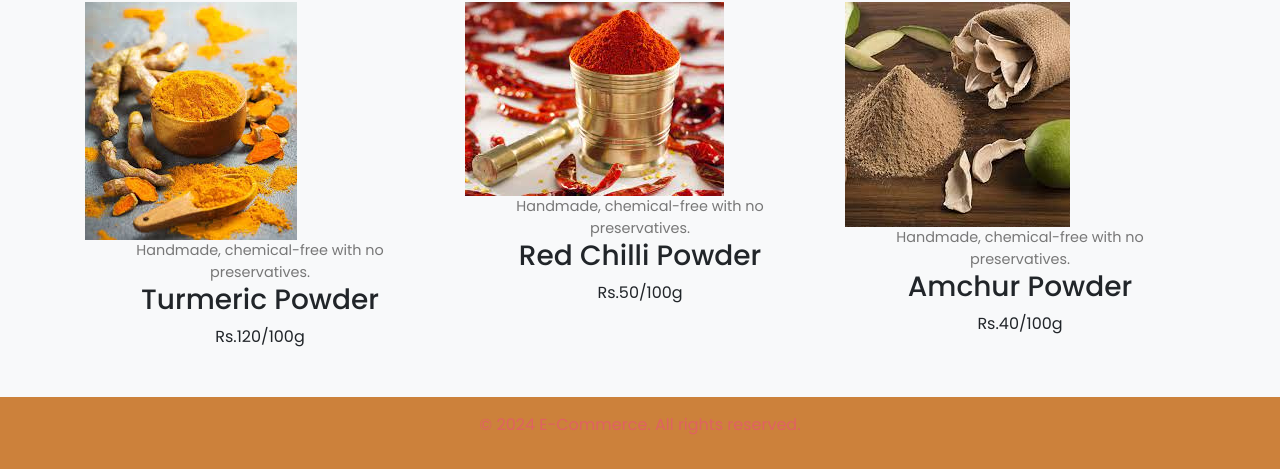
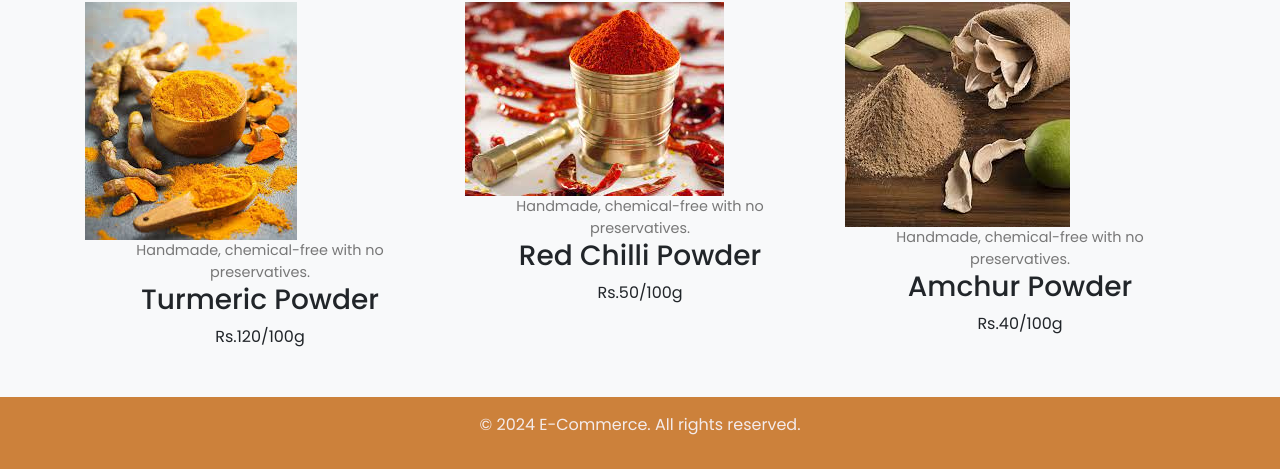
Before and after one commit to shalinipareek02/E-Commerce, a plain HTML site: page index.html in a window 1280 px wide. Shown: the part 486-955 px from the top of the page. Drawn offline with nearby package versions, Linux system fonts and the light colour scheme; files that its build step writes are made by us from their sources.

Commit message:
Update index.html

```diff
--- a/index.html
+++ b/index.html
@@ -42,7 +42,7 @@
         }
         .footer {
             background-color: #c56e1ddb;
-            color: #e06262;
+            color: #f4ebeb;
             padding: 1em 0;
         }
         .modal-content {
```
